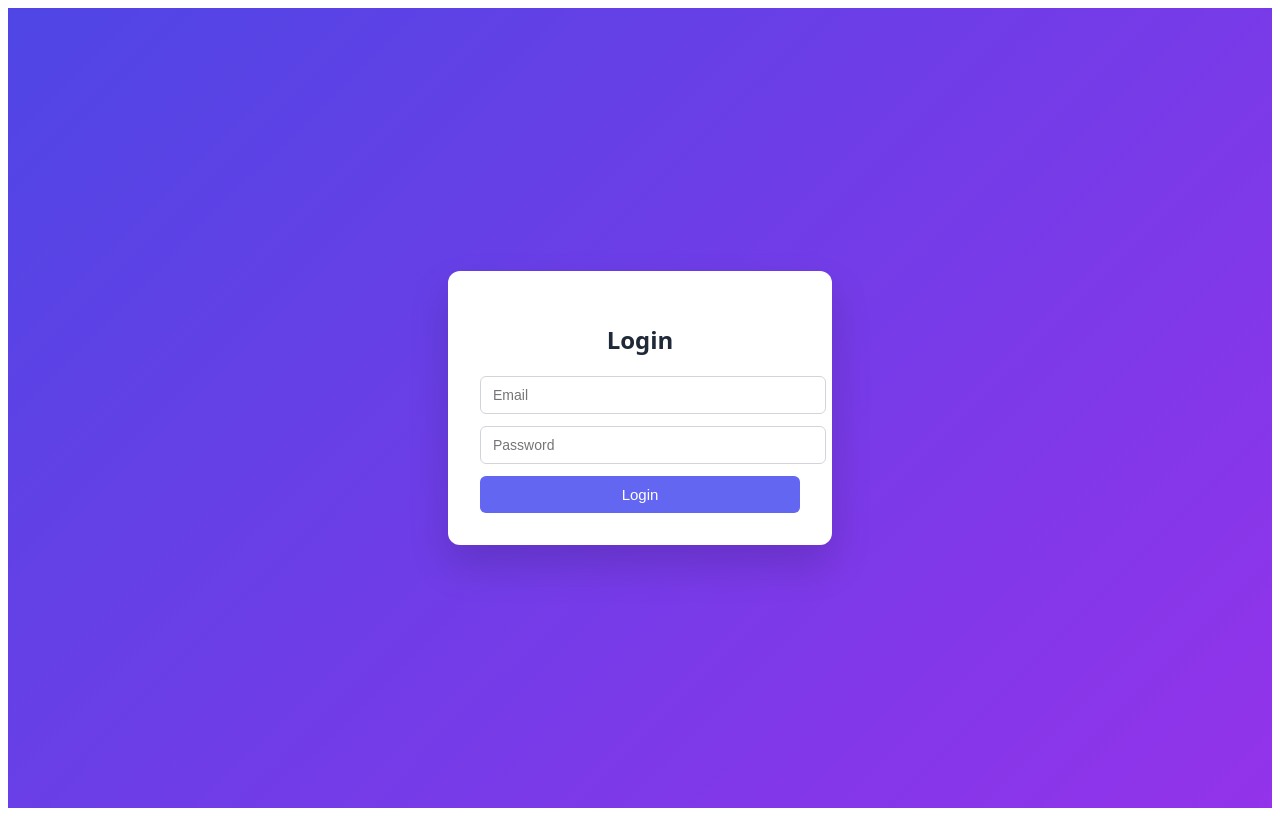
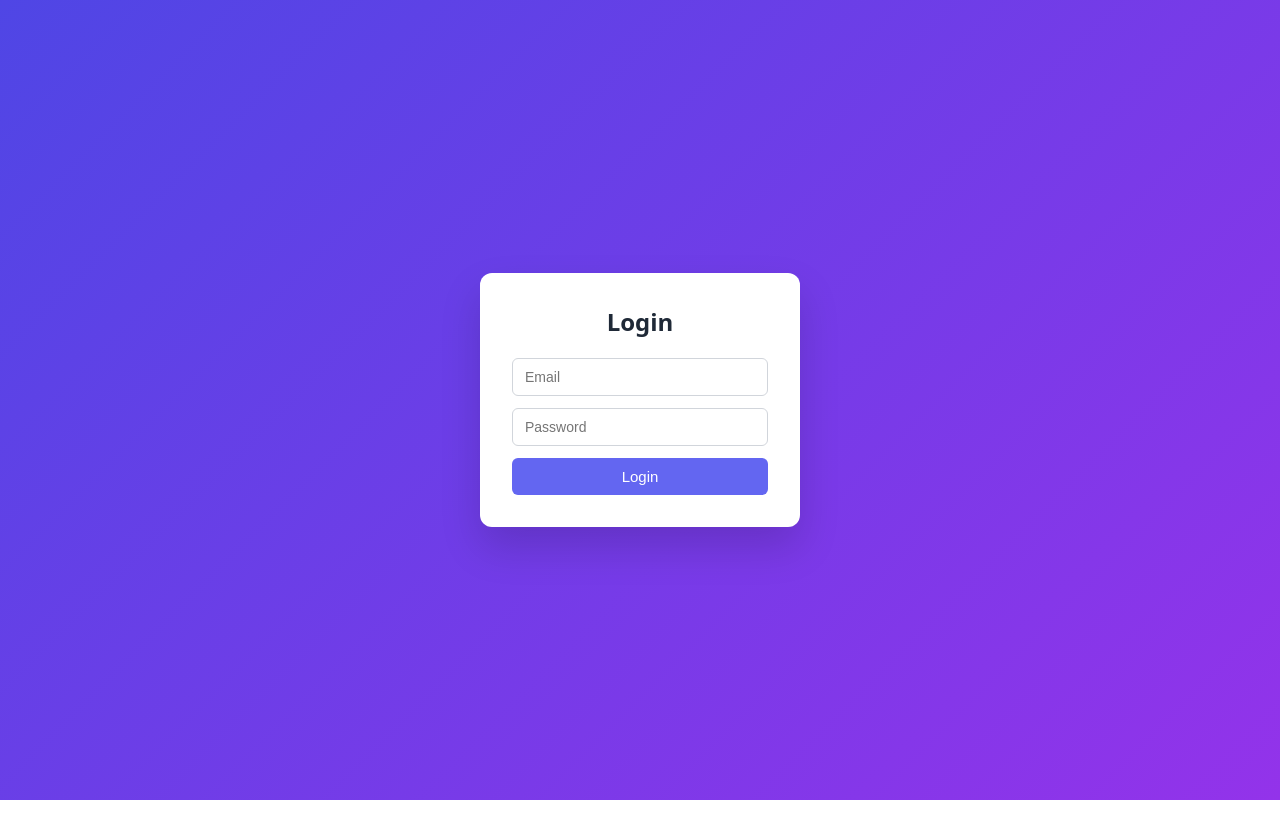
Before and after one commit to muskanbatra-dev/file-upload, a React (Vite) app in the folder apps/web/: page /login in a window 1280 px wide. Built offline with nearby package versions, Linux system fonts and the light colour scheme.

Commit message:
title: box sizing

```diff
--- a/apps/web/src/App.tsx
+++ b/apps/web/src/App.tsx
@@ -3,14 +3,12 @@ import Login from "./pages/LoginPage";
 import Register from "./pages/RegisterPage";
 import Dashboard from "./pages/Dashboard";
 import ProtectedRoute from "./components/ProtectedRoute";
-
+import "./style.css";
 const App = () => {
   return (
     <Routes>
-
       <Route path="/login" element={<Login />} />
       <Route path="/register" element={<Register />} />
-
 
       <Route
         path="/"
@@ -21,7 +19,6 @@ const App = () => {
         }
       />
 
-
       <Route path="*" element={<Navigate to="/" replace />} />
     </Routes>
   );
--- /dev/null
+++ b/apps/web/src/style.css
@@ -0,0 +1,7 @@
+*,
+*::before,
+*::after {
+  box-sizing: border-box;
+  margin: 0;
+  padding: 0;
+}
```
